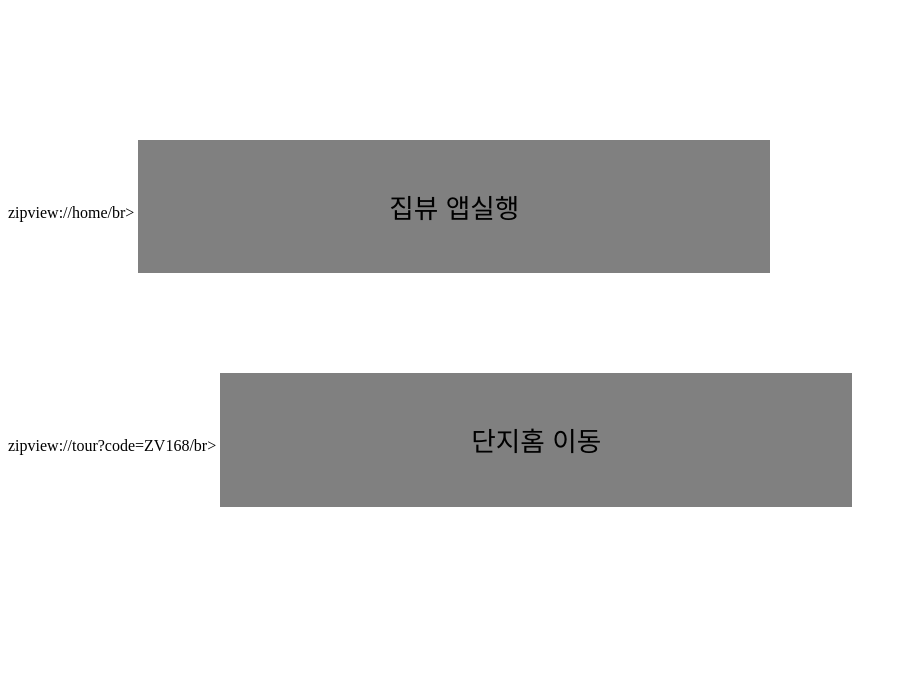
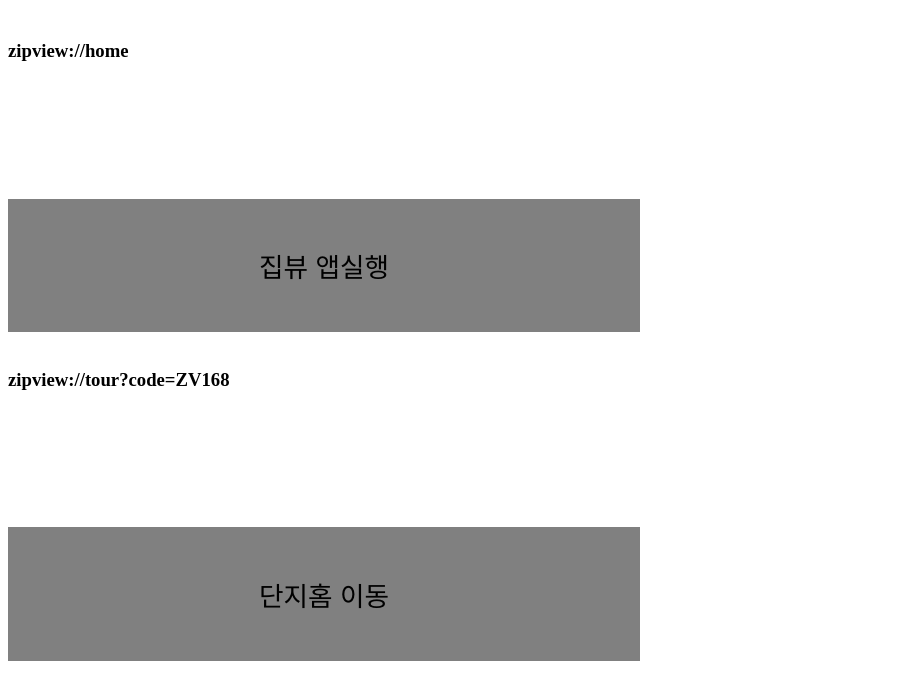
Before and after one commit to bongjava/bongjava.io, a Jekyll site: the page index.html, which Jekyll copies as it is, in a window 1280 px wide. Shown: the top 700 px of the page, without its empty margins (0-907 px from the left). Built offline with Jekyll 4.4.1, drawn with Linux system fonts in a browser that asks for light colours.

Commit message:
Update index.html

```diff
--- a/index.html
+++ b/index.html
@@ -30,9 +30,9 @@
 
 <body>
     <div id='container'>
-	    zipview://home/br>
-        <button onclick='callHome();' style='margin-top: 100px'>집뷰 앱실행</button></br>
-	zipview://tour?code=ZV168/br>
+	    <h3>zipview://home</h3></br>
+        <button onclick='callHome();' style='margin-top: 100px'>집뷰 앱실행</button></br></br>
+	<h3>zipview://tour?code=ZV168</h3></br>
         <button onclick='callTour();' style='margin-top: 100px'>단지홈 이동</button></br>
     </div>
 </body>
```
